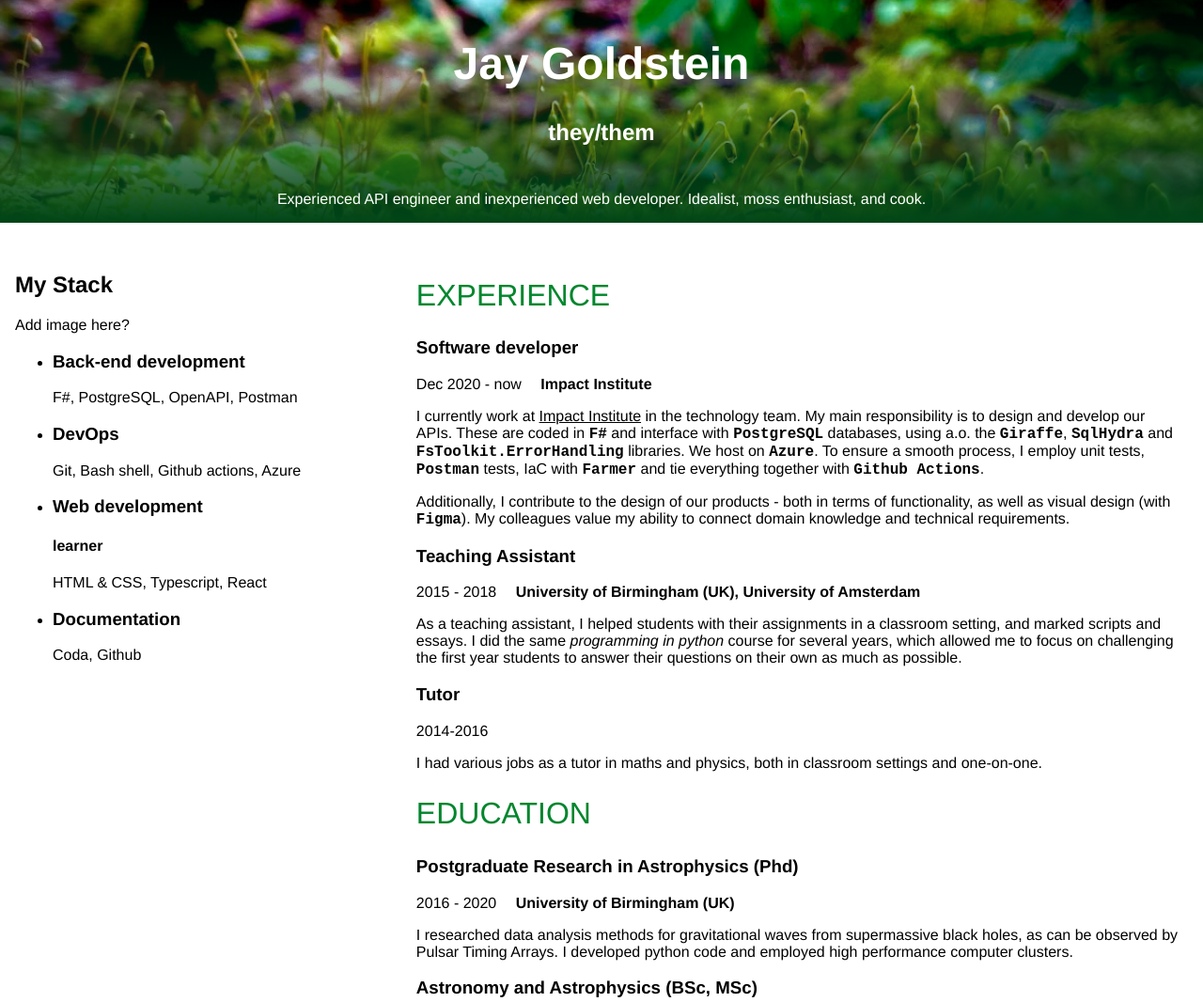
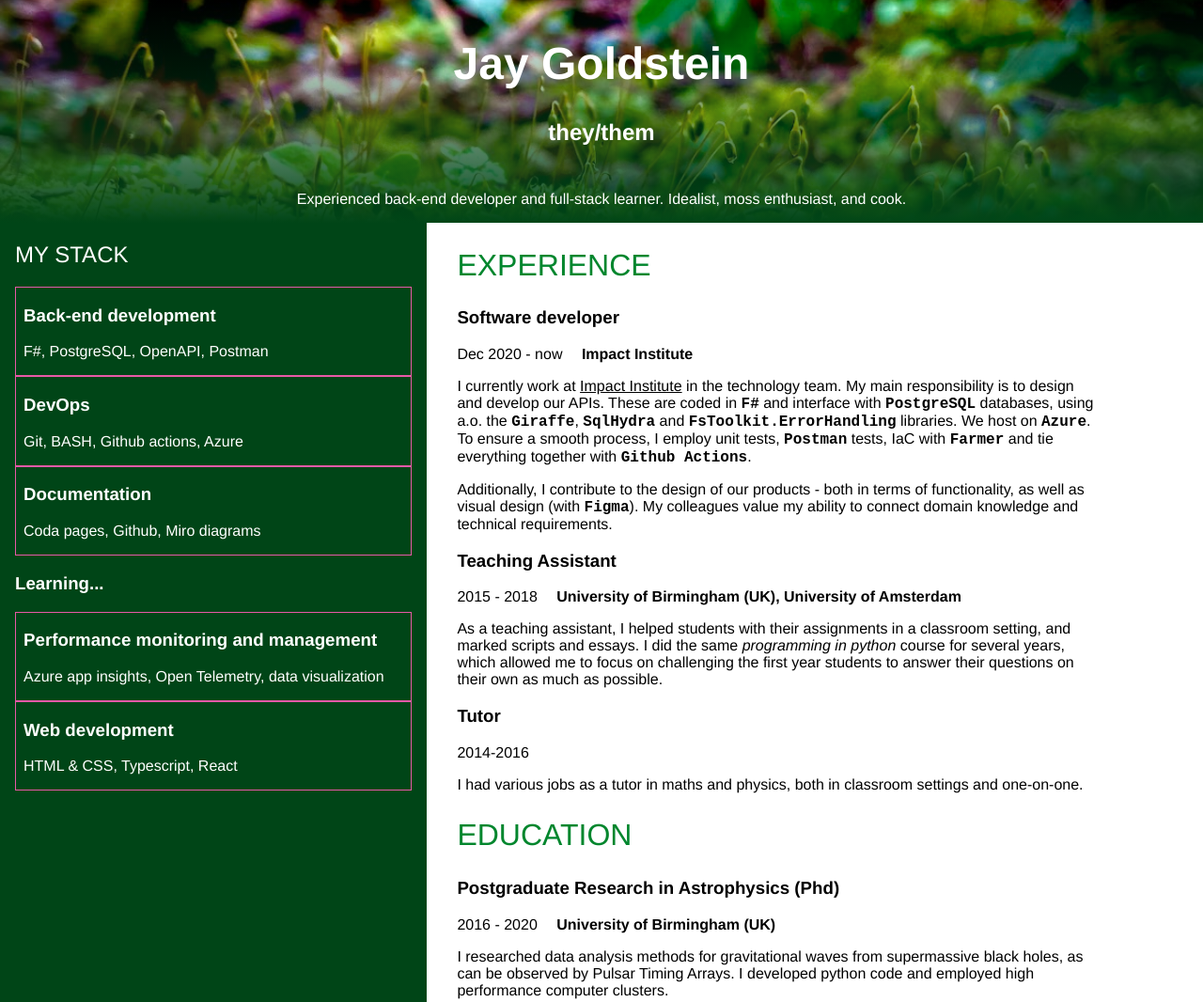
Before and after one commit to JayWearsSocks/jay-cv, a plain HTML site: page index.html in a window 1280 px wide. Shown: the top 1066 px of the page at 94% size. Drawn offline with Linux system fonts and the light colour scheme.

Commit message:
trying some things with colour styling (wip)

```diff
--- a/index.html
+++ b/index.html
@@ -12,12 +12,12 @@
         <h1>Jay Goldstein</h1>
         <h2>they/them</h2>
 
-        <p>Experienced API engineer and inexperienced web developer. Idealist, moss enthusiast, and cook.</p>
+        <p>Experienced back-end developer and full-stack learner. Idealist, moss enthusiast, and cook.</p>
     </header>
 
+    <div id="middle">
         <aside>
             <h2>My Stack</h2>
-        <p>Add image here?</p>
             <ul>
                 <li>
                     <h3>Back-end development</h3>
@@ -25,22 +25,28 @@
                 </li>
                 <li>
                     <h3>DevOps</h3>
-                <p>Git, Bash shell, Github actions, Azure</p>
+                    <p>Git, BASH, Github actions, Azure</p>
+                </li>
+                <li>
+                    <h3>Documentation</h3>
+                    <p>Coda pages, Github, Miro diagrams</p>
+                </li>
+            </ul>
+
+            <h3>Learning...</h3>
+            <ul>
+                <li>
+                    <h3>Performance monitoring and management</h3>
+                    <p>Azure app insights, Open Telemetry, data visualization</p>
                 </li>
                 <li>
                     <h3>Web development</h3>
-                <h4>learner</h4>
                     <p>HTML & CSS, Typescript, React</p>
-            </li>
-            <li>
-                <h3>Documentation</h3>
-                <p>Coda, Github</p>
                 </li>
             </ul>
         </aside>
 
         <main>
-
             <section id="experience">
                 <h2>Experience</h2>
 
@@ -106,6 +112,7 @@
             </section>
 
         </main>
+    </div>
 
     <footer>
         <a href="https://www.jaygoldstein.nl" target="_blank">Website</a>
--- a/resources/styles.css
+++ b/resources/styles.css
@@ -1,6 +1,8 @@
 :root {
     --moss: #004517;
     --lightMoss: #00862d;
+    --leaf: #7c1165;
+    --lightLeaf: rgb(231, 89, 167);
 }
 
 html {
@@ -29,6 +31,7 @@ html {
 
 .banner p {
     padding: 1rem 10%;
+    margin: 0;
 }
 
 @media only screen and (max-width: 810px) {
@@ -36,26 +39,51 @@ html {
         text-align: left;
     }
 }
+#middle {
+    display: flex;
+    flex-direction: row;
+    /* background-color: lightpink; */
+}
 
 aside {
-    display: inline-block;
     width: 33%;
-    vertical-align: top;
-    box-sizing: border-box; /* where the magic happens, takes the paddings into account for the width size */
+    padding: 0 1rem 1rem;
 
-    padding-left: 1rem;
+    background-color: var(--moss);
+    color: white;
+}
+
+aside h2 {
+    font-size: 1.5rem;
+    font-weight: lighter;
+    text-transform: uppercase;
+}
+
+aside ul {
+    margin: 0;
+    padding: 0;
+}
+
+aside li {
+    list-style-type: none;
+    border: var(--lightLeaf) 1px solid;
+    padding: 0 0.5rem;
 }
 
 main {
     display: inline-block;
     width: 66%;
+    max-width: 750px;
     vertical-align: top;
     box-sizing: border-box;
 
-    padding: 0 1rem;
+    padding: 0 2rem 1rem;
 }
 
 @media only screen and (max-width: 720px) {
+    #middle {
+        flex-direction: column;
+    }
     aside {
         display: block;
         width: 100%;
@@ -94,12 +122,11 @@ article h4, article time {
 }
 
 footer {
-    background: var(--moss);
+    background: var(--leaf);
     background-size: cover;
     background-repeat: none;
 
     color: white;
-    margin-top: 1.5rem;
     padding: 0 auto;
 }
 
```
Lines whose indentation alone changed are shown as unchanged.
